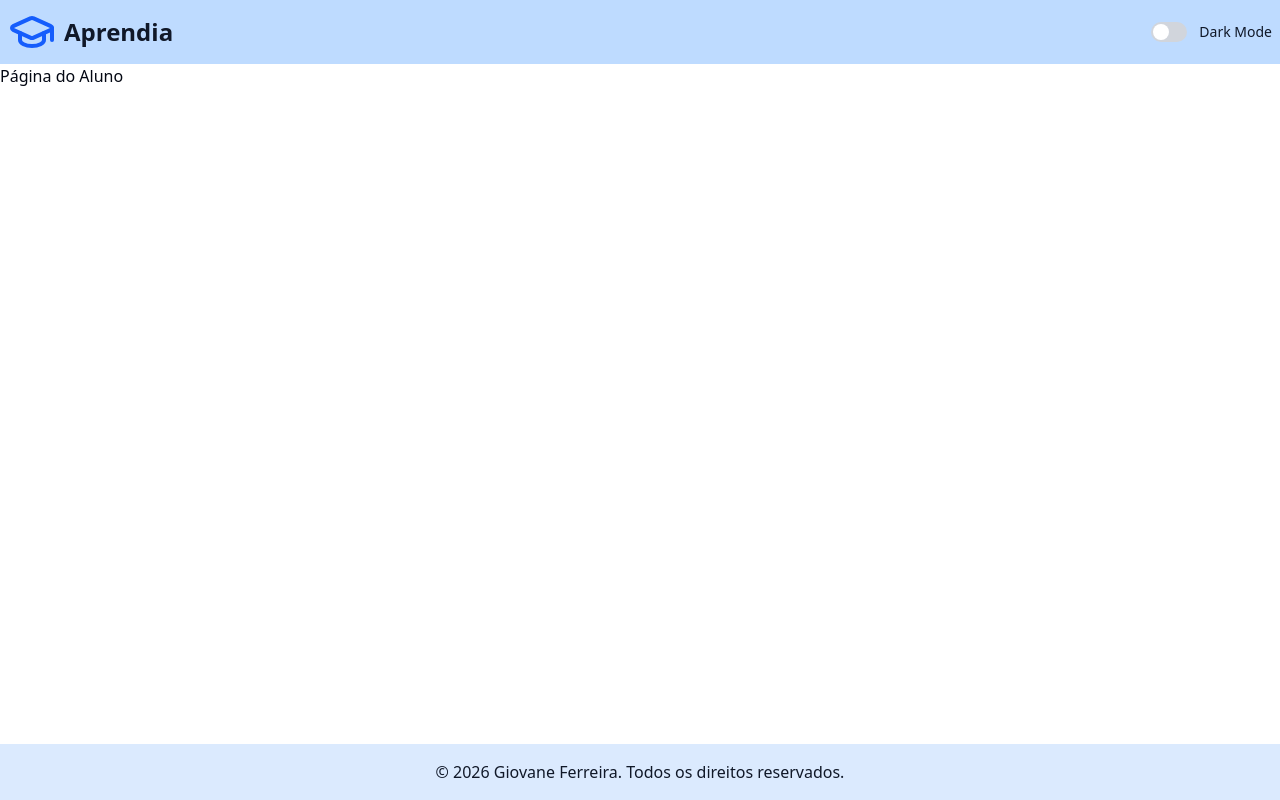
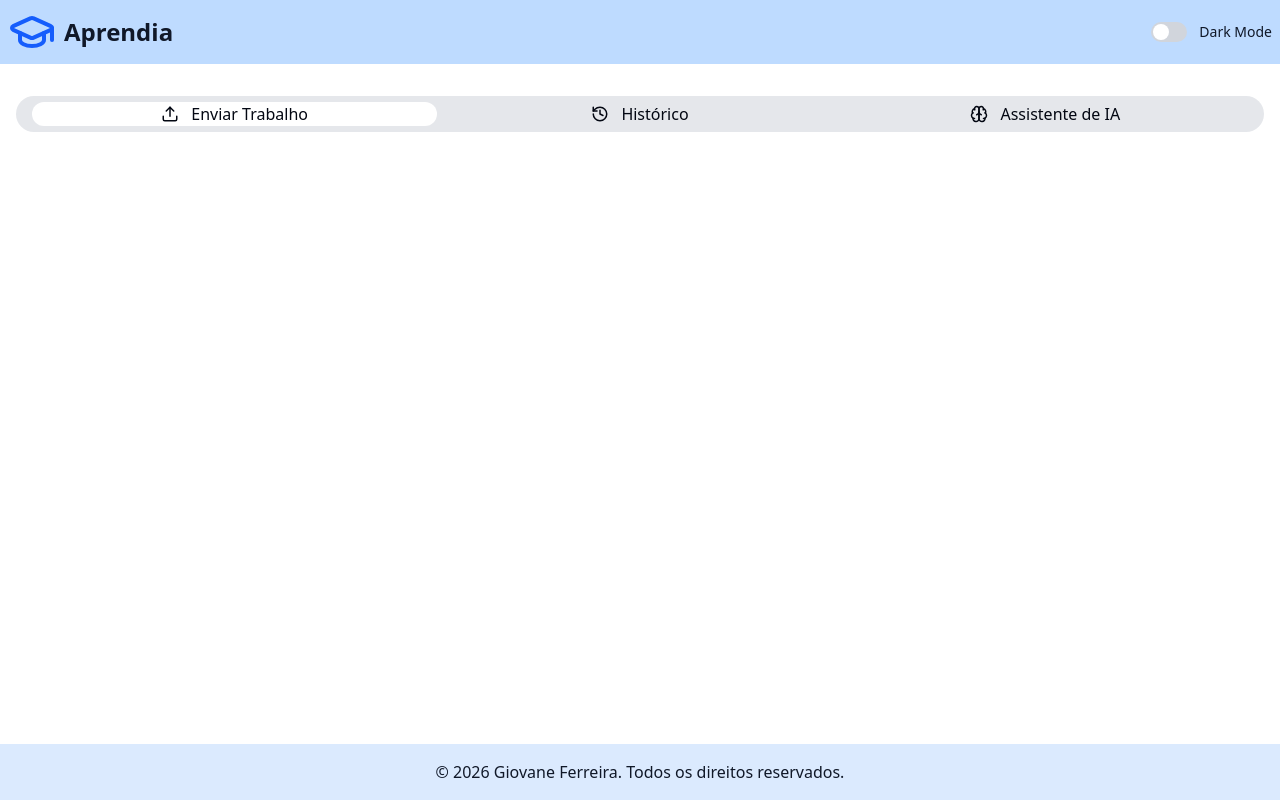
Before and after one commit to giovane-f16/pos-tech-hackaton, a Next.js app: page /aluno in a window 1280 px wide. Built offline with nearby package versions, Linux system fonts and the light colour scheme; no server answers.

Commit message:
Construindo página do aluno

```diff
--- a/src/app/aluno/page.tsx
+++ b/src/app/aluno/page.tsx
@@ -1,4 +1,28 @@
+'use client';
+
+import { Upload, History, Brain } from "lucide-react";
+import { useState } from "react";
+
 const AlunoPage = () => {
-    return <h1>Página do Aluno</h1>;
+    const [tab, setTab] = useState("upload");
+
+    return (
+        <main className="container mx-auto px-4 py-8">
+            <section className="flex justify-between px-4 py-1.5 rounded-4xl bg-gray-200">
+                <button className={`flex items-center cursor-pointer gap-x-3 font-medium px-4 rounded-2xl w-1/3 justify-center ${tab == "upload" ? "bg-white" : ""}`} onClick={() => {setTab("upload")}}>
+                    <Upload size={18} />
+                    Enviar Trabalho
+                </button>
+                <button className={`flex items-center cursor-pointer gap-x-3 font-medium px-4 rounded-2xl w-1/3 justify-center ${tab == "history" ? "bg-white" : ""}`} onClick={() => {setTab("history")}}>
+                    <History size={18} />
+                    Histórico
+                </button>
+                <button className={`flex items-center cursor-pointer gap-x-3 font-medium px-4 rounded-2xl w-1/3 justify-center ${tab == "assistant" ? "bg-white" : ""}`} onClick={() => {setTab("assistant")}}>
+                    <Brain size={18} />
+                    Assistente de IA
+                </button>
+            </section>
+        </main>
+    );
 }
 export default AlunoPage;
```
